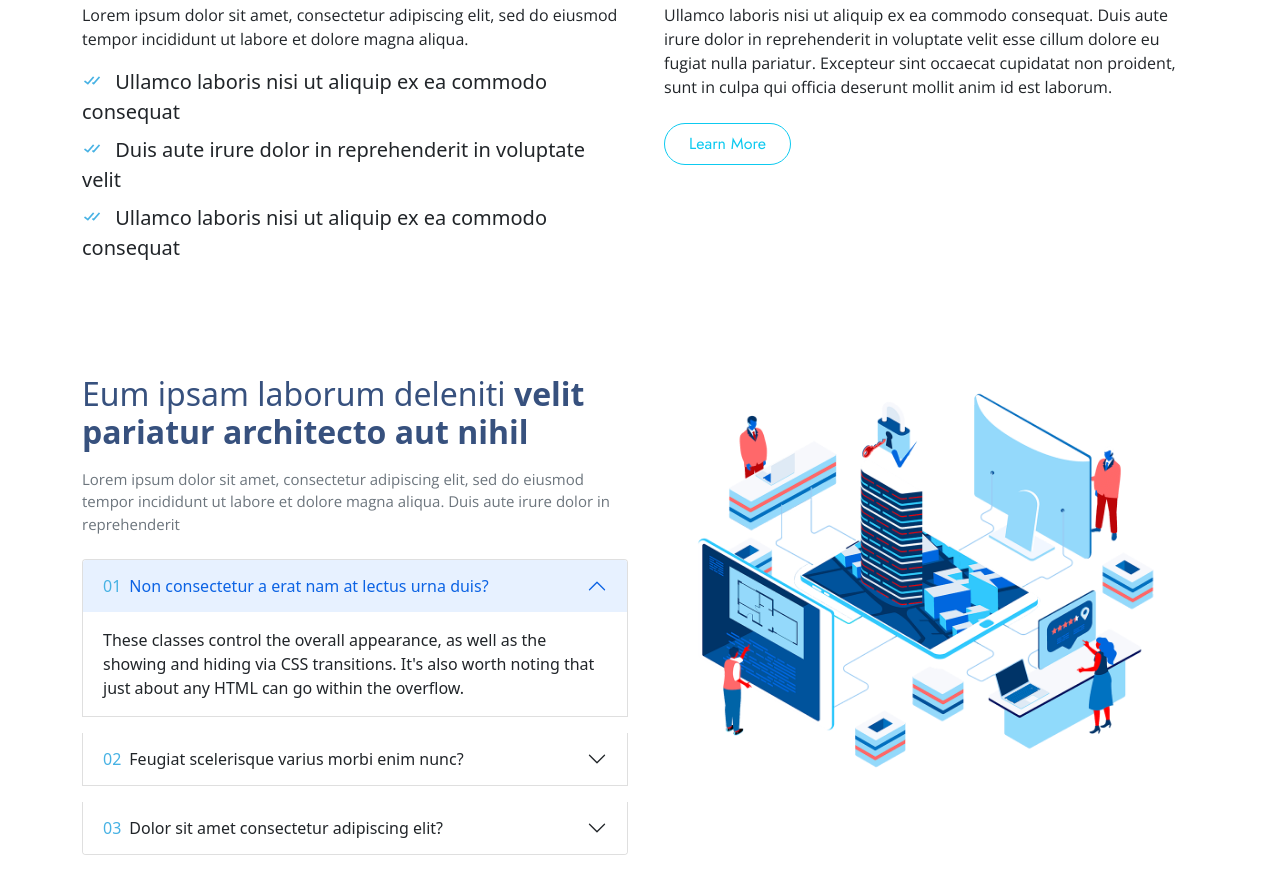
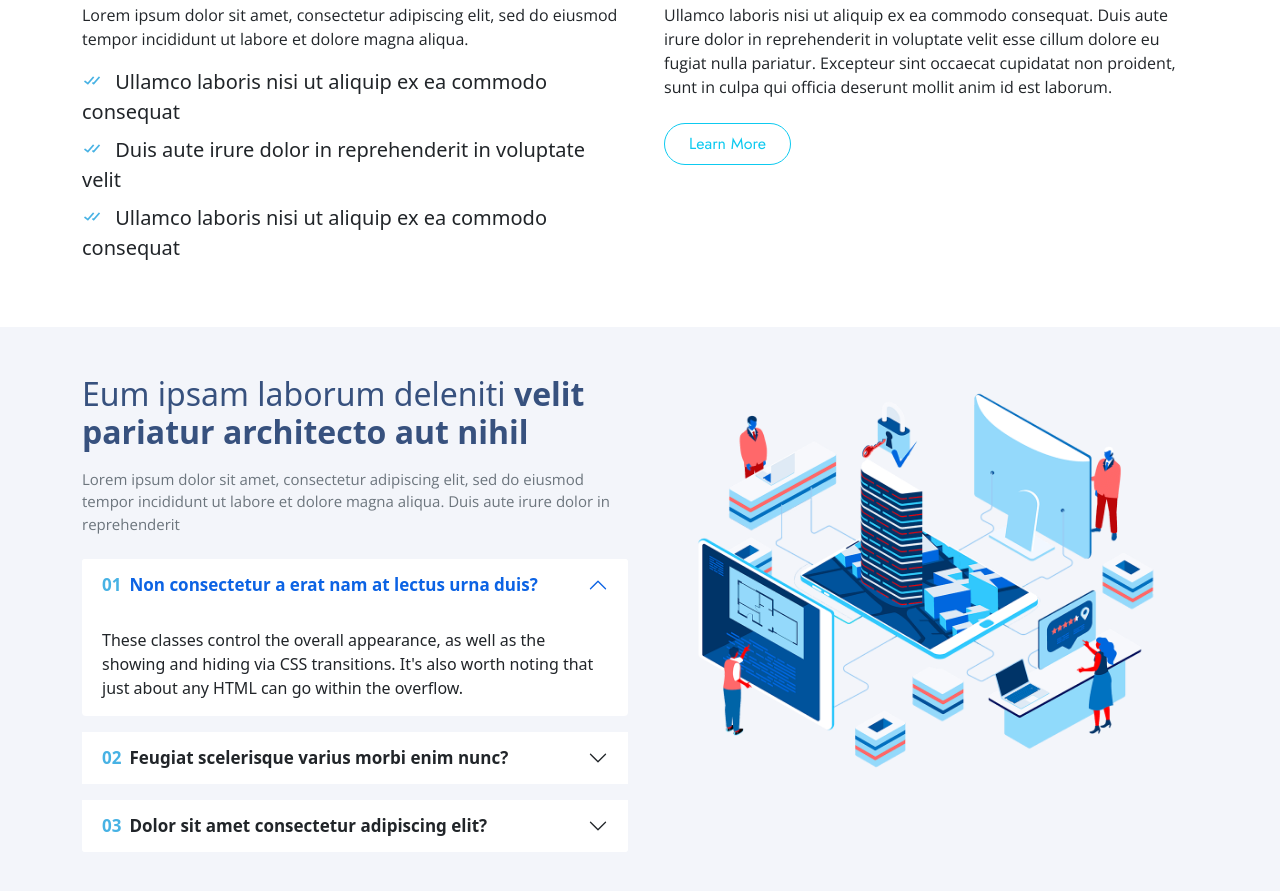
Before and after one commit to ashik-ashik/arsha-project, a plain HTML site: page index.html in a window 1280 px wide. Shown: the part 874-1765 px from the top of the page. Drawn offline with nearby package versions, Linux system fonts and the light colour scheme.

Commit message:
all update

```diff
--- a/css/index.css
+++ b/css/index.css
@@ -33,7 +33,7 @@ p {
   font-weight: 500;
 }
 
-.fw-md, #navigation #primary-menu .nav-link, #faq #faqAccordion .accordion-header .accordion-button, .vbox-close {
+.fw-md, #navigation #primary-menu .nav-link, #why-us #faqAccordion .accordion-header .accordion-button, .vbox-close {
   font-weight: 600;
 }
 
@@ -179,22 +179,22 @@ a {
           transform: translate(-50%, -50%);
 }
 
-#faq {
+#why-us {
   background: #F3F5FA;
 }
 
-#faq #faqAccordion .accordion-item {
+#why-us #faqAccordion .accordion-item {
   border: 0px solid transparent !important;
   border-radius: 4px;
 }
 
-#faq #faqAccordion .accordion-header .accordion-button {
+#why-us #faqAccordion .accordion-header .accordion-button {
   border: 0px solid transparent !important;
   font-size: 17px;
   background: #fff;
 }
 
-#faq #faqAccordion .accordion-header .accordion-button span {
+#why-us #faqAccordion .accordion-header .accordion-button span {
   font-size: 17px;
   font-weight: 900;
 }
--- a/index.html
+++ b/index.html
@@ -163,7 +163,7 @@
 
 
   <!-- why us section -->
-  <section class="whay-us py-5" id="why-us">
+  <section class="why-us py-5" id="why-us">
     <div class="container">
       <div class="row">
         <div class="col-lg-6 mb-4 mb-lg-0">
```
Also changed, not shown: 1 other file.
